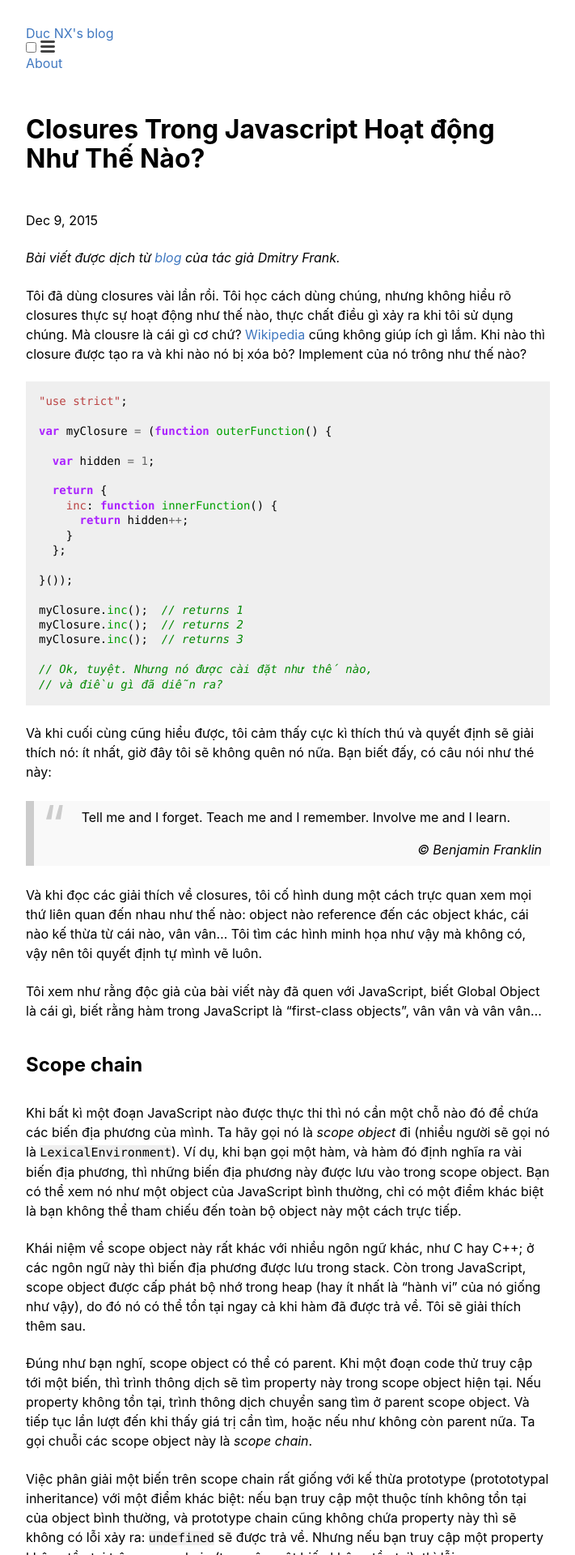
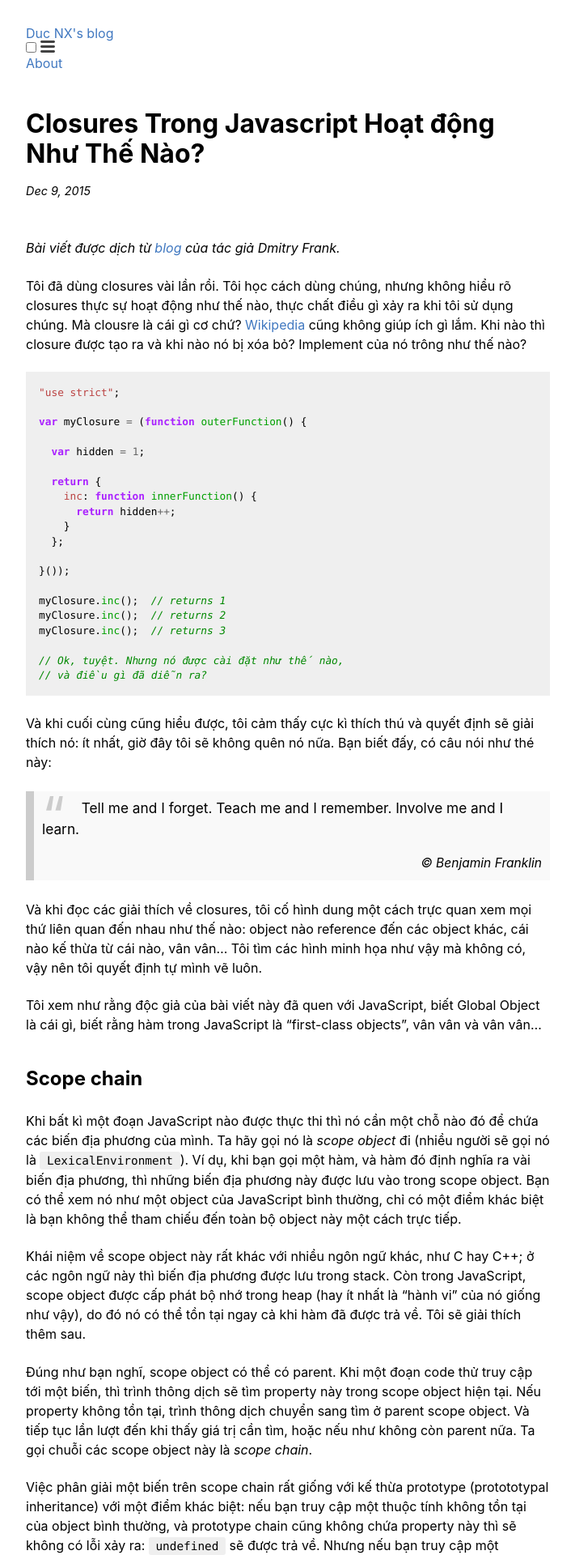
Before and after one commit to xuanduc987/xuanduc987.github.io, a Jekyll site: the page built from _posts/2015-12-09-closures-trong-javascript-hot-ng-nh-th-no.markdown, in a window 1280 px wide. Shown: the top 1920 px of the page at 81% size, without its empty margins (284-995 px from the left). Built offline with Jekyll 4.4.1, drawn with Linux system fonts in a browser that asks for light colours; nearby versions of some CDN libraries.

Commit message:
Tweak post style

```diff
--- a/_layouts/post.html
+++ b/_layouts/post.html
@@ -19,7 +19,4 @@ layout: default
     {{ content }}
   </div>
 
-  {% if site.disqus.shortname %}
-    {% include disqus_comments.html %}
-  {% endif %}
 </article>
--- a/assets/main.css
+++ b/assets/main.css
@@ -14,13 +14,36 @@ body {
     max-width: 45em;
 }
 
+.wrapper {
+   padding: 0 5%;
+}
+
+.post-header {
+    margin: 3em 0;
+}
+
+.post-title {
+    margin: 0 0 0.5em;
+}
+
+.post-meta {
+    margin: 0;
+    font-size: 0.9em;
+    font-style: italic;
+}
+
 p {
    line-height: 1.5em;
    margin: 1.4em 0;
 }
 
+li {
+   line-height: 1.5em;
+   margin: 0.8em 0;
+}
+
 h1,h2,h3,h4,h5,h6 {
-   margin: 1.7em 0 1.4em;
+   margin: 1.7em 0 1.1em;
 }
 
 a {
@@ -39,6 +62,7 @@ blockquote {
   padding: 0.5em 10px;
   quotes: "\201C""\201D""\2018""\2019";
 }
+
 blockquote:before {
   color: #ccc;
   content: open-quote;
@@ -50,20 +74,14 @@ blockquote:before {
 
 blockquote p {
   display: inline;
+  font-size: 1.08em;
 }
 
-blockquote p cite {
+blockquote cite {
   display: block;
   margin-top: 1em;
+  font-size: 0.9em;
   text-align: right;
-}
-
-p code {
-   font-size: 15px;
-}
-
-pre code {
-   font-size: 14px;
 }
 
 code {
@@ -71,12 +89,14 @@ code {
    font-family: "SFMono-Regular", Consolas, "Liberation Mono", Menlo, Courier, monospace;
 }
 
-.wrapper {
-   padding: 0 5%;
+code {
+   font-size: 0.9em;
+   border-radius: 3px;
+   padding: 0.2em 0;
 }
 
-figure.highlight {
-   margin: 0;
+code::before, code::after {
+    content: "\00a0";
 }
 
 pre {
@@ -84,7 +104,15 @@ pre {
 }
 
 pre code {
-    font-size: 14px;
+   font-size: 0.8em;
+}
+
+pre code::before, pre code::after {
+    content: none;
+}
+
+figure.highlight {
+   margin: 0;
 }
 
 /* Highlight */
```
